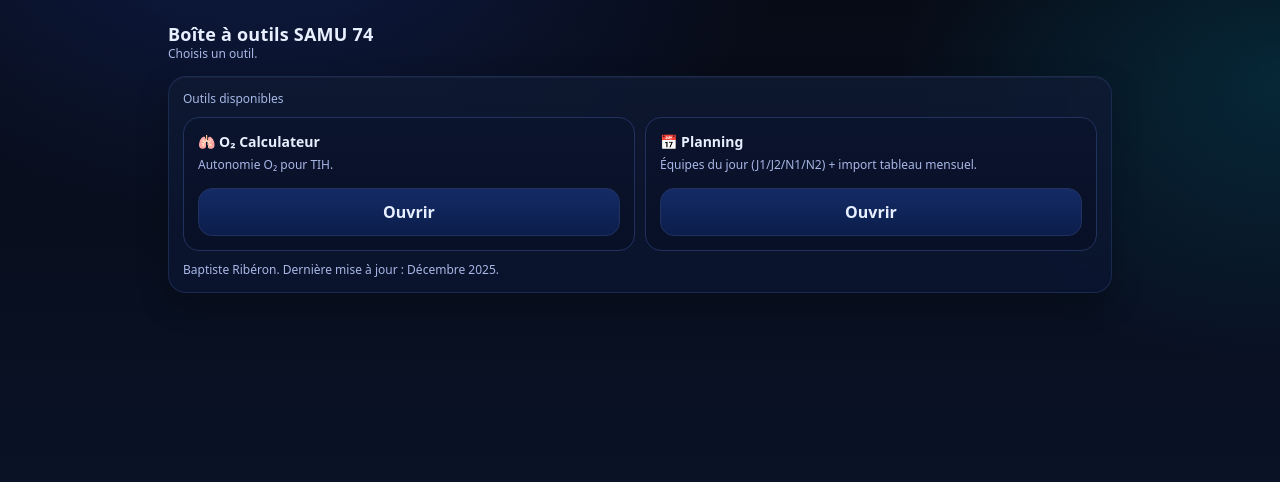
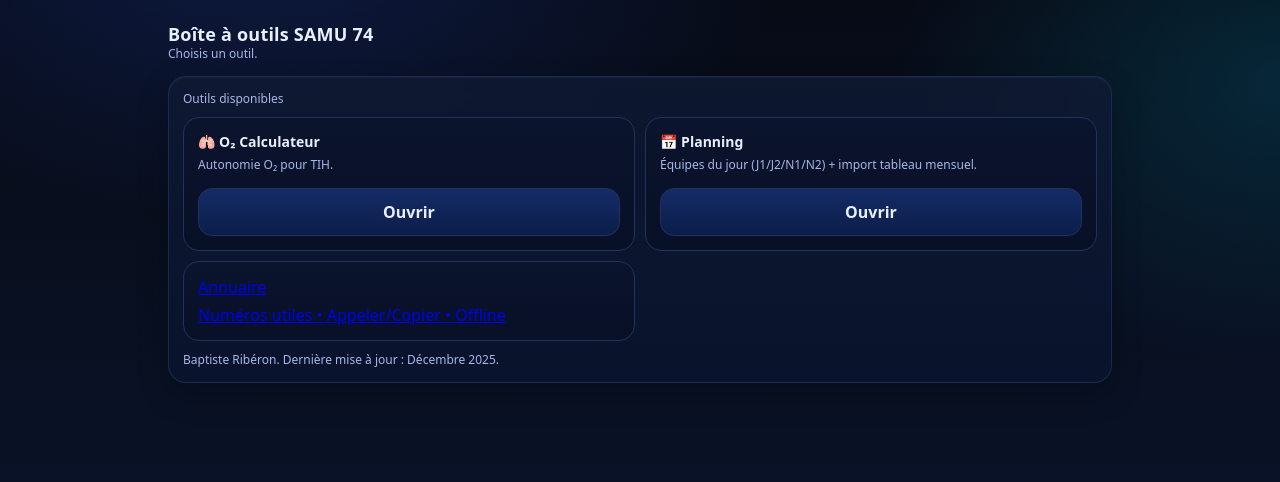
Before and after one commit to Nar0xV/O2-Calculateur, a plain HTML site: page index.html in a window 1280 px wide. Drawn offline with Linux system fonts and the light colour scheme.

Commit message:
Update index.html

```diff
--- a/index.html
+++ b/index.html
@@ -37,6 +37,12 @@
             <a class="btnLink" href="planning.html">Ouvrir</a>
           </div>
         </div>
+
+        <a class="toolCard" href="annuaire.html">
+  <div class="toolTitle">Annuaire</div>
+  <div class="toolSub">Numéros utiles • Appeler/Copier • Offline</div>
+</a>
+
       </div>
 
       <footer>Baptiste Ribéron. Dernière mise à jour : Décembre 2025.</footer>
```
